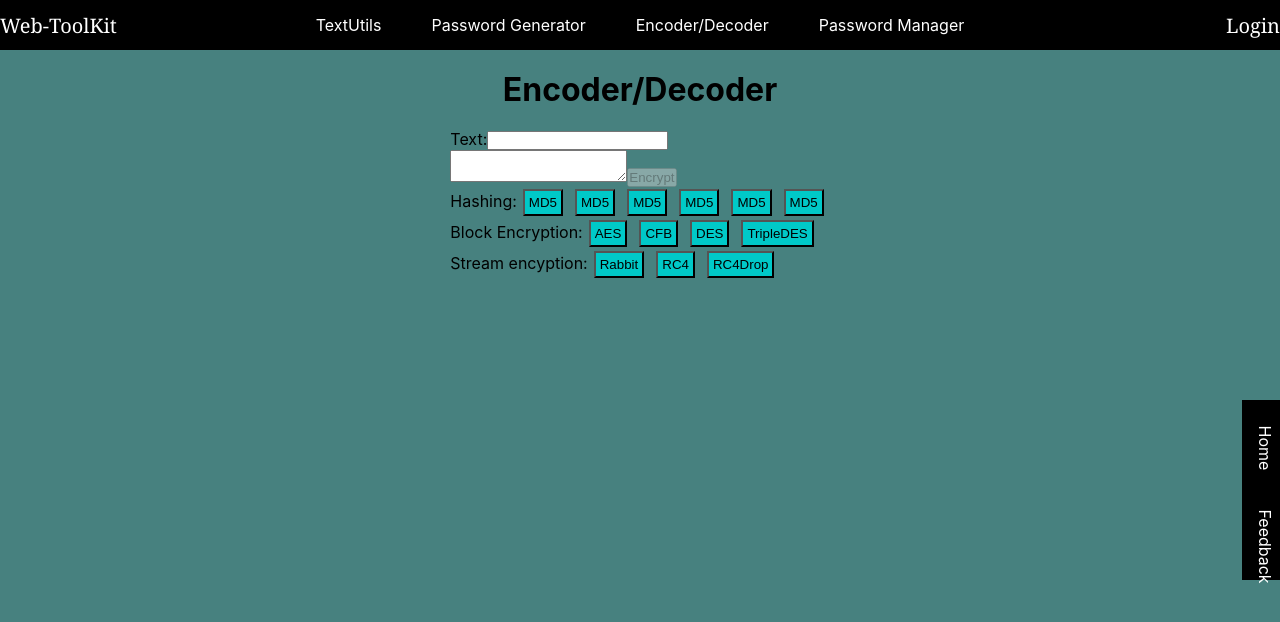
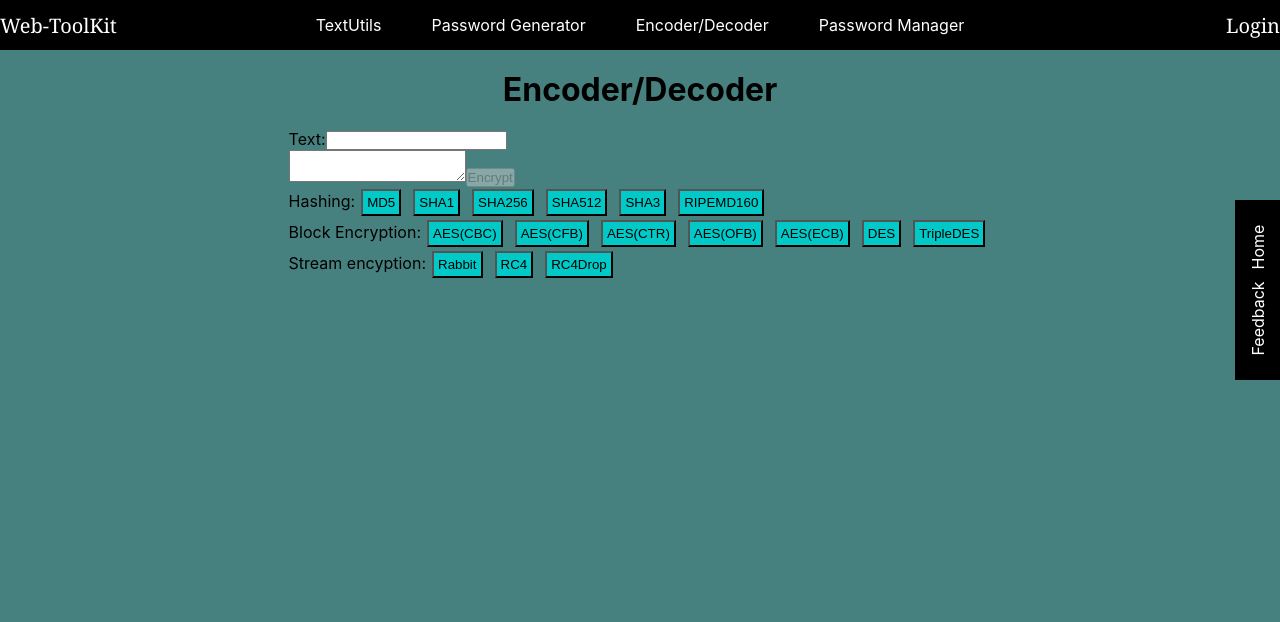
Before and after one commit to GeetaNegi-GN/Cryptography_tools, a React (Create React App) app: page /crypt in a window 1280 px wide. Shown: the top 622 px of the page. Built offline with nearby package versions, Linux system fonts and the light colour scheme.

Commit message:
encoder/decoder finish

```diff
--- a/src/App.css
+++ b/src/App.css
@@ -39,19 +39,25 @@ color: white;
 }
 
  .right-menu {
+
+
   display: flex;
   position: fixed;
   flex-direction: column;
 
   background: black;
-  top: 50%;
+  top: 200px;
   width: 45px;
   height: 180px;
-  left: 97%
+  right: 0px;
 }
 .sidebar-list {
-  padding: 25px 0px 25px;
-  transform: rotate(90deg);
+
+  line-height: 26px;
+  text-align: center;
+  transform: rotate(-90deg);
+padding: 25px 0px 25px;
+
 }
 
 .menu{
--- a/src/pages/Crypt.js
+++ b/src/pages/Crypt.js
@@ -15,10 +15,42 @@ function Crypt() {
 
   const encryptText = () => {
     let encrypted = "";
-    if (algorithm === "aes") {
-      encrypted = CryptoJS.AES.encrypt(text, "secret-key").toString();
-    } else if (algorithm === "md5") {
+    if (algorithm === "md5") {
       encrypted = CryptoJS.MD5(text).toString();
+    } else if (algorithm === "sha1") {
+      encrypted = CryptoJS.SHA1(text).toString();
+    } else if (algorithm === "sha256") {
+      encrypted = CryptoJS.SHA256(text).toString();
+    } else if (algorithm === "sha512") {
+      encrypted = CryptoJS.SHA512(text).toString();
+    } else if (algorithm === "sha3") {
+      encrypted = CryptoJS.SHA3(text).toString();
+    } else if (algorithm === "ripemd") {
+      encrypted = CryptoJS.RIPEMD160(text).toString();
+    } else if (algorithm === "cbc") {
+      encrypted = CryptoJS.AES.encrypt(text, "secret-key", {
+        padding: CryptoJS.pad.AnsiX923,
+      }).toString();
+    } else if (algorithm === "cfb") {
+      encrypted = CryptoJS.AES.encrypt(text, "secret-key", {
+        mode: CryptoJS.mode.CFB,
+        padding: CryptoJS.pad.AnsiX923,
+      }).toString();
+    } else if (algorithm === "ctr") {
+      encrypted = CryptoJS.AES.encrypt(text, "secret-key", {
+        mode: CryptoJS.mode.CTR,
+        padding: CryptoJS.pad.AnsiX923,
+      }).toString();
+    } else if (algorithm === "ofb") {
+      encrypted = CryptoJS.AES.encrypt(text, "secret-key", {
+        mode: CryptoJS.mode.OFB,
+        padding: CryptoJS.pad.AnsiX923,
+      }).toString();
+    } else if (algorithm === "ecb") {
+      encrypted = CryptoJS.AES.encrypt(text, "secret-key", {
+        mode: CryptoJS.mode.ECB,
+        padding: CryptoJS.pad.AnsiX923,
+      }).toString();
     } else if (algorithm === "des") {
       encrypted = CryptoJS.DES.encrypt(text, "secret-key").toString();
     } else if (algorithm === "tripleDes") {
@@ -31,15 +63,6 @@ function Crypt() {
       }).toString();
     } else if (algorithm === "rc4") {
       encrypted = CryptoJS.RC4.encrypt(text, "secret-key").toString();
-    } else if (algorithm === "rc4") {
-      encrypted = CryptoJS.RC4.encrypt(text, "secret-key").toString();
-    } else if (algorithm === "rc4") {
-      encrypted = CryptoJS.RC4.encrypt(text, "secret-key").toString();
-    } else if (algorithm === "cfb") {
-      encrypted = CryptoJS.AES.encrypt(text, "secret-key", {
-        mode: CryptoJS.mode.CFB,
-        padding: CryptoJS.pad.AnsiX923,
-      }).toString();
     }
     setEncryptedText(encrypted);
     setDecryptedText("");
@@ -47,10 +70,30 @@ function Crypt() {
 
   const decryptText = () => {
     let decrypted = "";
-    if (algorithm === "aes") {
+    if (algorithm === "cbc") {
       decrypted = CryptoJS.AES.decrypt(encryptedText, "secret-key").toString(
         CryptoJS.enc.Utf8
       );
+    } else if (algorithm === "cfb") {
+      decrypted = CryptoJS.AES.decrypt(encryptedText, "secret-key", {
+        mode: CryptoJS.mode.CFB,
+        padding: CryptoJS.pad.AnsiX923,
+      }).toString(CryptoJS.enc.Utf8);
+    } else if (algorithm === "ctr") {
+      decrypted = CryptoJS.AES.decrypt(encryptedText, "secret-key", {
+        mode: CryptoJS.mode.CTR,
+        padding: CryptoJS.pad.AnsiX923,
+      }).toString(CryptoJS.enc.Utf8);
+    } else if (algorithm === "ofb") {
+      decrypted = CryptoJS.AES.decrypt(encryptedText, "secret-key", {
+        mode: CryptoJS.mode.OFB,
+        padding: CryptoJS.pad.AnsiX923,
+      }).toString(CryptoJS.enc.Utf8);
+    } else if (algorithm === "ecb") {
+      decrypted = CryptoJS.AES.decrypt(encryptedText, "secret-key", {
+        mode: CryptoJS.mode.ECB,
+        padding: CryptoJS.pad.AnsiX923,
+      }).toString(CryptoJS.enc.Utf8);
     } else if (algorithm === "des") {
       decrypted = CryptoJS.DES.decrypt(encryptedText, "secret-key").toString(
         CryptoJS.enc.Utf8
@@ -72,11 +115,6 @@ function Crypt() {
       decrypted = CryptoJS.RC4.decrypt(encryptedText, "secret-key").toString(
         CryptoJS.enc.Utf8
       );
-    } else if (algorithm === "cfb") {
-      decrypted = CryptoJS.AES.decrypt(encryptedText, "secret-key", {
-        mode: CryptoJS.mode.CFB,
-        padding: CryptoJS.pad.AnsiX923,
-      }).toString(CryptoJS.enc.Utf8);
     }
     setDecryptedText(decrypted);
   };
@@ -101,7 +139,11 @@ function Crypt() {
             Encrypt
           </button>
 
-          {(algorithm === "aes" ||
+          {(algorithm === "cbc" ||
+            algorithm === "cfb" ||
+            algorithm === "ctr" ||
+            algorithm === "ofb" ||
+            algorithm === "ecb" ||
             algorithm === "des" ||
             algorithm === "tripleDes" ||
             algorithm === "rabbit" ||
@@ -126,48 +168,66 @@ function Crypt() {
             </button>
             <button
               className="tU-btn"
-              onClick={() => handleAlgorithmClick("md5")}
+              onClick={() => handleAlgorithmClick("sha1")}
             >
-              MD5
+              SHA1
             </button>
             <button
               className="tU-btn"
-              onClick={() => handleAlgorithmClick("md5")}
+              onClick={() => handleAlgorithmClick("sha256")}
             >
-              MD5
+              SHA256
             </button>
             <button
               className="tU-btn"
-              onClick={() => handleAlgorithmClick("md5")}
+              onClick={() => handleAlgorithmClick("sha512")}
             >
-              MD5
+              SHA512
             </button>
             <button
               className="tU-btn"
-              onClick={() => handleAlgorithmClick("md5")}
+              onClick={() => handleAlgorithmClick("sha3")}
             >
-              MD5
+              SHA3
             </button>
             <button
               className="tU-btn"
-              onClick={() => handleAlgorithmClick("md5")}
+              onClick={() => handleAlgorithmClick("ripemd")}
             >
-              MD5
+              RIPEMD160
             </button>
           </p>
           <p>
             Block Encryption:
             <button
               className="tU-btn"
-              onClick={() => handleAlgorithmClick("aes")}
+              onClick={() => handleAlgorithmClick("cbc")}
             >
-              AES
+              AES(CBC)
             </button>
             <button
               className="tU-btn"
               onClick={() => handleAlgorithmClick("cfb")}
             >
-              CFB
+              AES(CFB)
+            </button>
+            <button
+              className="tU-btn"
+              onClick={() => handleAlgorithmClick("ctr")}
+            >
+              AES(CTR)
+            </button>
+            <button
+              className="tU-btn"
+              onClick={() => handleAlgorithmClick("ofb")}
+            >
+              AES(OFB)
+            </button>
+            <button
+              className="tU-btn"
+              onClick={() => handleAlgorithmClick("ecb")}
+            >
+              AES(ECB)
             </button>
             <button
               className="tU-btn"
```
Also changed, not shown: 1 other file (tests, documents, lock files or other folders).
